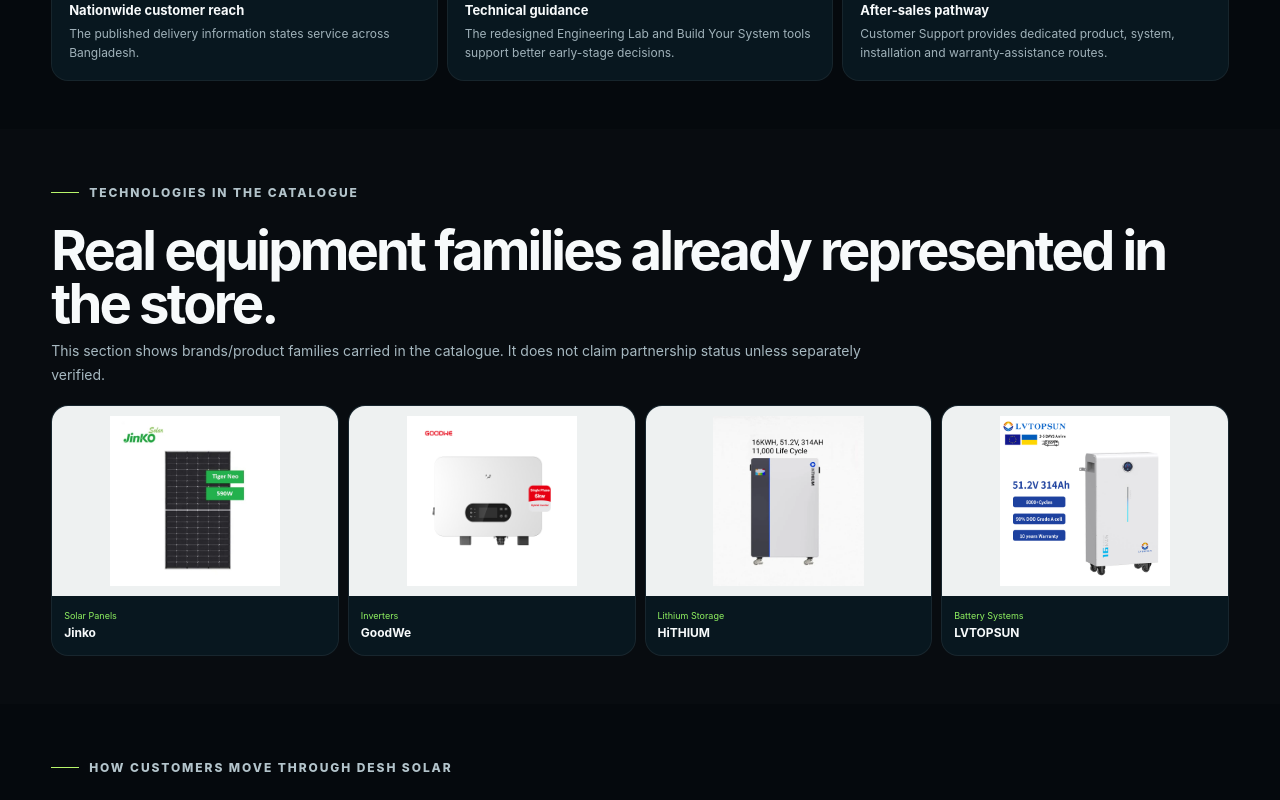
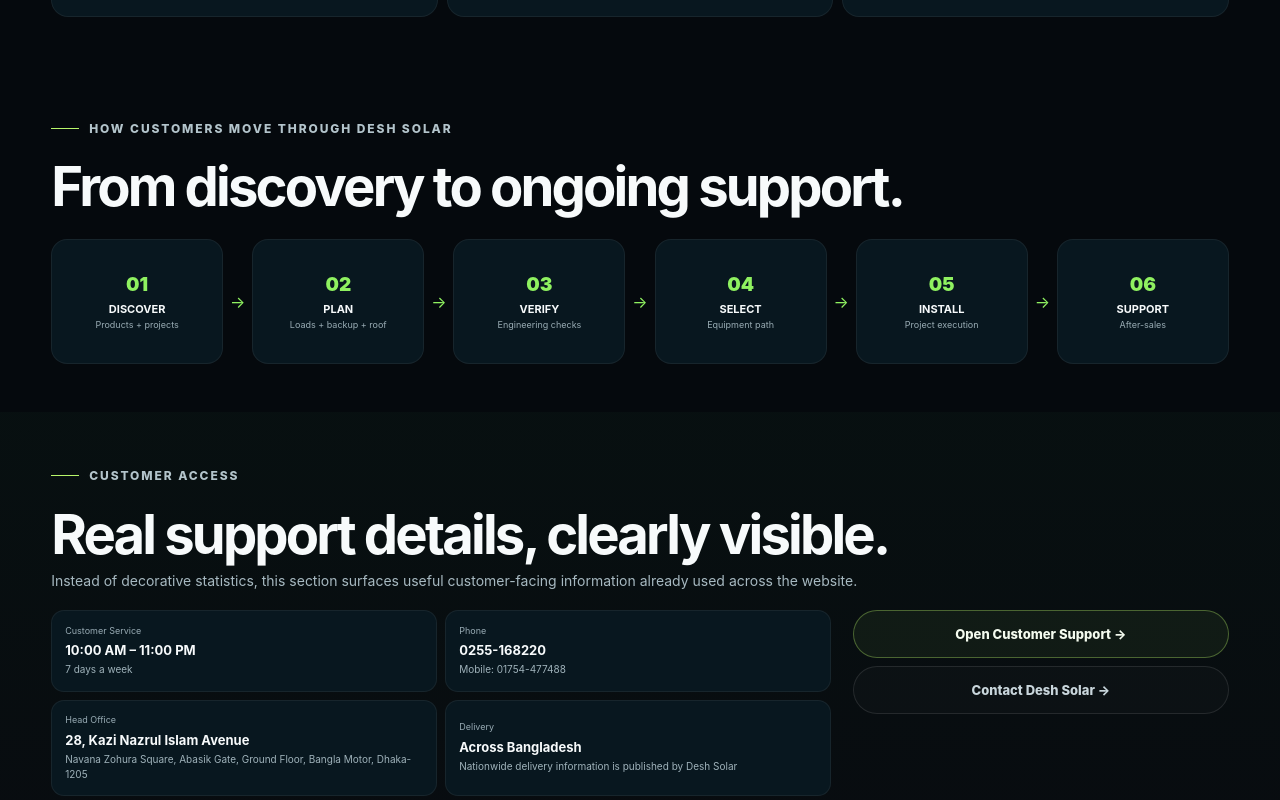
Before and after one commit to Sabrina-Sumona/Desh-solar-website-upgradation, a Next.js app: page /about in a window 1280 px wide. Shown: the part 4640-5440 px from the top of the page. Built offline with nearby package versions, Linux system fonts and the light colour scheme.

Commit message:
refactor(about): remove redundant sections and CTA

```diff
--- a/src/components/about/AboutPageClient.tsx
+++ b/src/components/about/AboutPageClient.tsx
@@ -335,9 +335,6 @@ export default function AboutPageClient() {
               A good solar decision begins with the site, loads, operating hours,
               backup target and energy goal—not with a product model.
             </p>
-            <Link className="demoBtn" href="/tools-and-technology">
-              Open Engineering Lab →
-            </Link>
           </div>
 
           <div className="philosophyFlow">
@@ -406,38 +403,6 @@ export default function AboutPageClient() {
           </div>
         </section>
 
-        <section className="aboutSection brandTechSection">
-          <div className="aboutSectionHead">
-            <div>
-              <div className="demoEyebrow">Technologies in the Catalogue</div>
-              <h2>Real equipment families already represented in the store.</h2>
-              <p>
-                This section shows brands/product families carried in the catalogue.
-                It does not claim partnership status unless separately verified.
-              </p>
-            </div>
-          </div>
-
-          <div className="brandTechGrid">
-            <Link href="/products/jinko590">
-              <Image alt="Jinko solar panel" src="/assets/products-real/jinko590.jpg" width={520} height={420}/>
-              <span>Solar Panels</span><b>Jinko</b>
-            </Link>
-            <Link href="/products/goodwe6">
-              <Image alt="GoodWe inverter" src="/assets/products-real/goodwe6.jpg" width={520} height={420}/>
-              <span>Inverters</span><b>GoodWe</b>
-            </Link>
-            <Link href="/products/hithium16">
-              <Image alt="HiTHIUM battery" src="/assets/products-real/hithium16.webp" width={520} height={420}/>
-              <span>Lithium Storage</span><b>HiTHIUM</b>
-            </Link>
-            <Link href="/products/lvt-g3-314">
-              <Image alt="LVTOPSUN battery" src="/assets/products-real/lvt-g3-314.jpg" width={520} height={420}/>
-              <span>Battery Systems</span><b>LVTOPSUN</b>
-            </Link>
-          </div>
-        </section>
-
         <section className="aboutSection customerJourney">
           <div className="aboutSectionHead">
             <div>
@@ -487,31 +452,6 @@ export default function AboutPageClient() {
           </div>
         </section>
 
-        <section className="aboutSection projectTeaser">
-          <div className="aboutSectionHead">
-            <div>
-              <div className="demoEyebrow">Systems in Context</div>
-              <h2>See how different project types change the solution.</h2>
-            </div>
-            <Link className="aboutInlineLink" href="/projects">Explore All Projects →</Link>
-          </div>
-
-          <div className="aboutProjectGrid">
-            <Link href="/projects">
-              <Image alt="Residential rooftop solar project showcase" src="/assets/projects-real/residential.webp" width={900} height={620}/>
-              <div><small>RESIDENTIAL</small><b>Residential Rooftop Hybrid</b><span>View Project →</span></div>
-            </Link>
-            <Link href="/projects">
-              <Image alt="Industrial rooftop solar project showcase" src="/assets/projects-real/industrial.webp" width={900} height={620}/>
-              <div><small>INDUSTRIAL</small><b>Industrial Factory Rooftop Solar</b><span>View Project →</span></div>
-            </Link>
-            <Link href="/projects">
-              <Image alt="Agriculture solar project showcase" src="/assets/projects-real/agriculture.webp" width={900} height={620}/>
-              <div><small>AGRICULTURE</small><b>Solar Irrigation &amp; Farm Energy</b><span>View Project →</span></div>
-            </Link>
-          </div>
-        </section>
-
         <section className="aboutSection engineeringTeaser">
           <div className="engineeringTeaserCopy">
             <div className="demoEyebrow">Engineering Lab</div>
```
